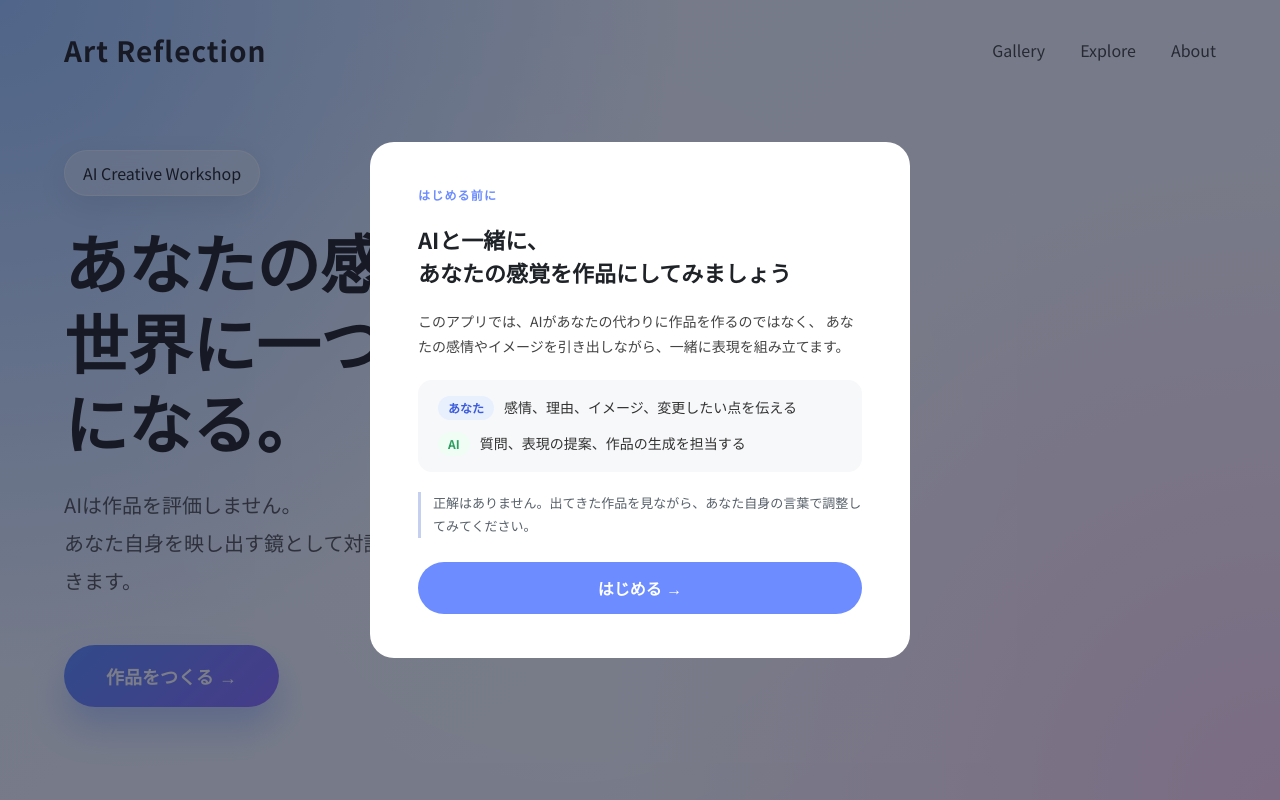
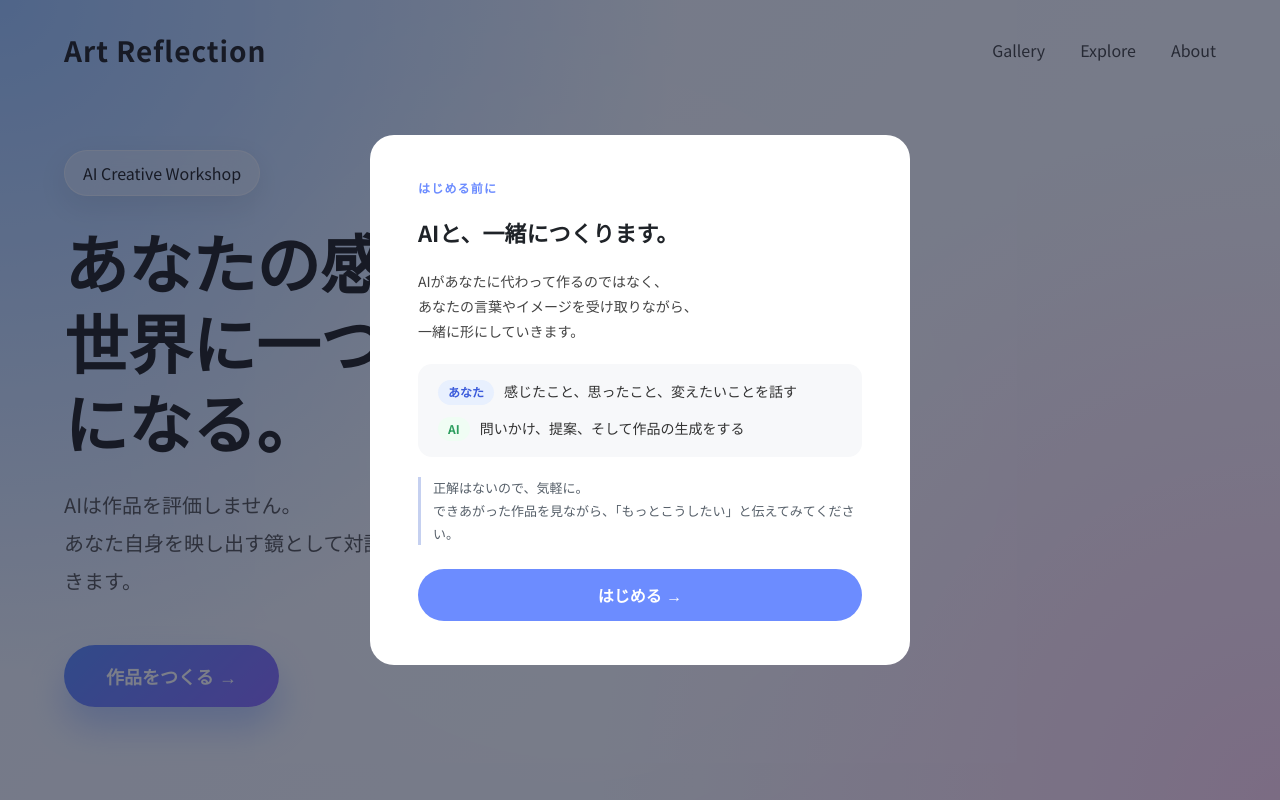
Before and after one commit to beizhang888711-dot/art-application, a website: page index.html in a window 1280 px wide. Both pictures are taken after a click on the button "作品をつくる →". Shown: the top 800 px of the page. Drawn offline with Linux system fonts and the light colour scheme.

Commit message:
fix: 共創説明モーダルの文言をやわらかく修正

```diff
--- a/index.html
+++ b/index.html
@@ -25,27 +25,28 @@
         <p class="introModal__tag">はじめる前に</p>
 
         <h2 class="introModal__title" id="introModalTitle">
-            AIと一緒に、<br>あなたの感覚を作品にしてみましょう
+            AIと、一緒につくります。
         </h2>
 
         <p class="introModal__lead">
-            このアプリでは、AIがあなたの代わりに作品を作るのではなく、
-            あなたの感情やイメージを引き出しながら、一緒に表現を組み立てます。
+            AIがあなたに代わって作るのではなく、<br>
+            あなたの言葉やイメージを受け取りながら、<br>
+            一緒に形にしていきます。
         </p>
 
         <ul class="introModal__roles">
             <li>
                 <span class="introModal__role-label introModal__role-label--you">あなた</span>
-                感情、理由、イメージ、変更したい点を伝える
+                感じたこと、思ったこと、変えたいことを話す
             </li>
             <li>
                 <span class="introModal__role-label introModal__role-label--ai">AI</span>
-                質問、表現の提案、作品の生成を担当する
+                問いかけ、提案、そして作品の生成をする
             </li>
         </ul>
 
         <p class="introModal__note">
-            正解はありません。出てきた作品を見ながら、あなた自身の言葉で調整してみてください。
+            正解はないので、気軽に。<br>できあがった作品を見ながら、「もっとこうしたい」と伝えてみてください。
         </p>
 
         <button id="introModalStart" class="introModal__btn">
```
